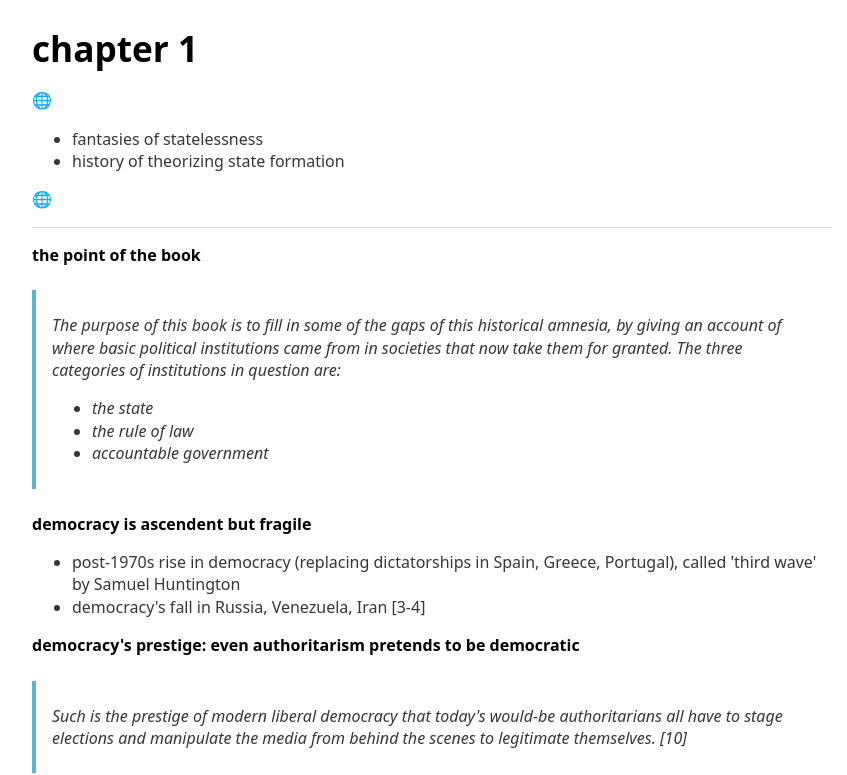
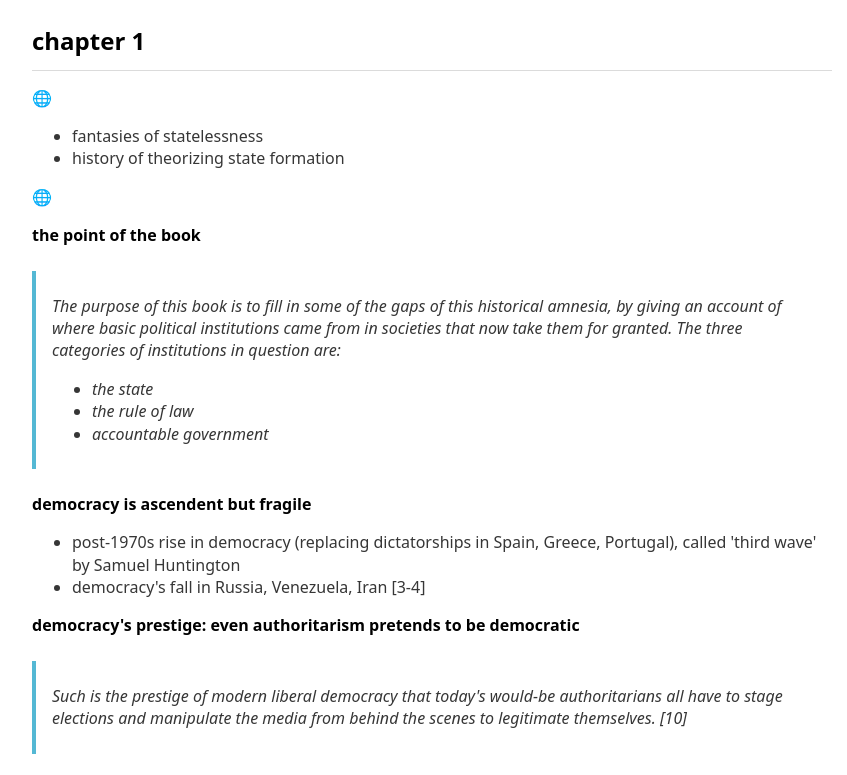
Before and after one commit to zachvalenta/zachvalenta.github.io, a plain HTML site: page text/notes/fukuyama/1.html in a window 1280 px wide. Shown: the top 775 px of the page, without its empty margins (208-1055 px from the left). Drawn offline with nearby package versions, Linux system fonts and the light colour scheme.

Commit message:
notes - Fukuyama - formatting

```diff
--- a/text/notes/fukuyama/1.html
+++ b/text/notes/fukuyama/1.html
@@ -1,12 +1,12 @@
 <link href="https://cdn.jsdelivr.net/gh/kognise/water.css@latest/dist/light.css" rel="stylesheet"/>
-<h1>chapter 1</h1>
+<h2>chapter 1</h2>
+<hr/>
 <p>🌐 </p>
 <ul>
 <li>fantasies of statelessness</li>
 <li>history of theorizing state formation</li>
 </ul>
 <p>🌐</p>
-<hr/>
 <p><strong>the point of the book</strong></p>
 <blockquote>
 <p>The purpose of this book is to fill in some of the gaps of this historical amnesia, by giving an account of where basic political institutions came from in societies that now take them for granted. The three categories of institutions in question are:</p>
```
Also changed, not shown: text/notes/fukuyama/2.html (+2 -2 lines), text/notes/fukuyama/fukuyama.html (+1 -1 lines).
